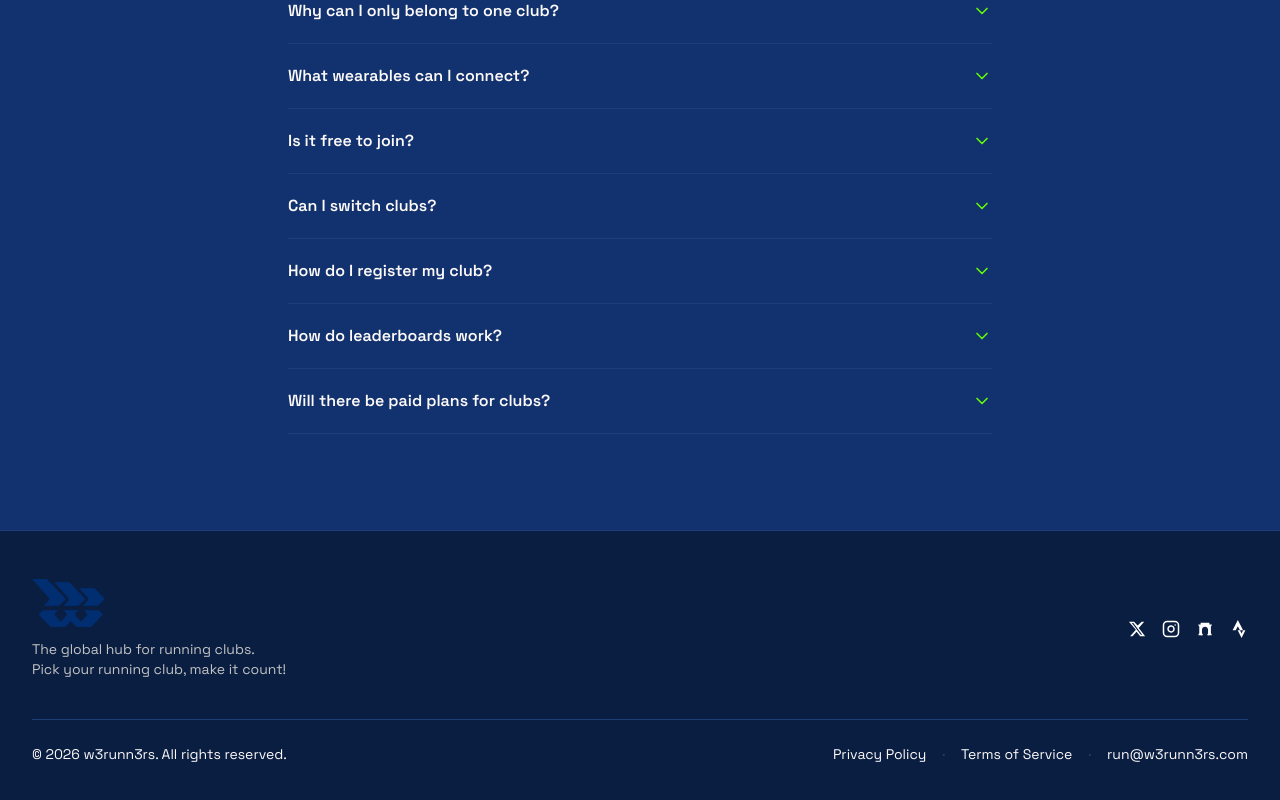
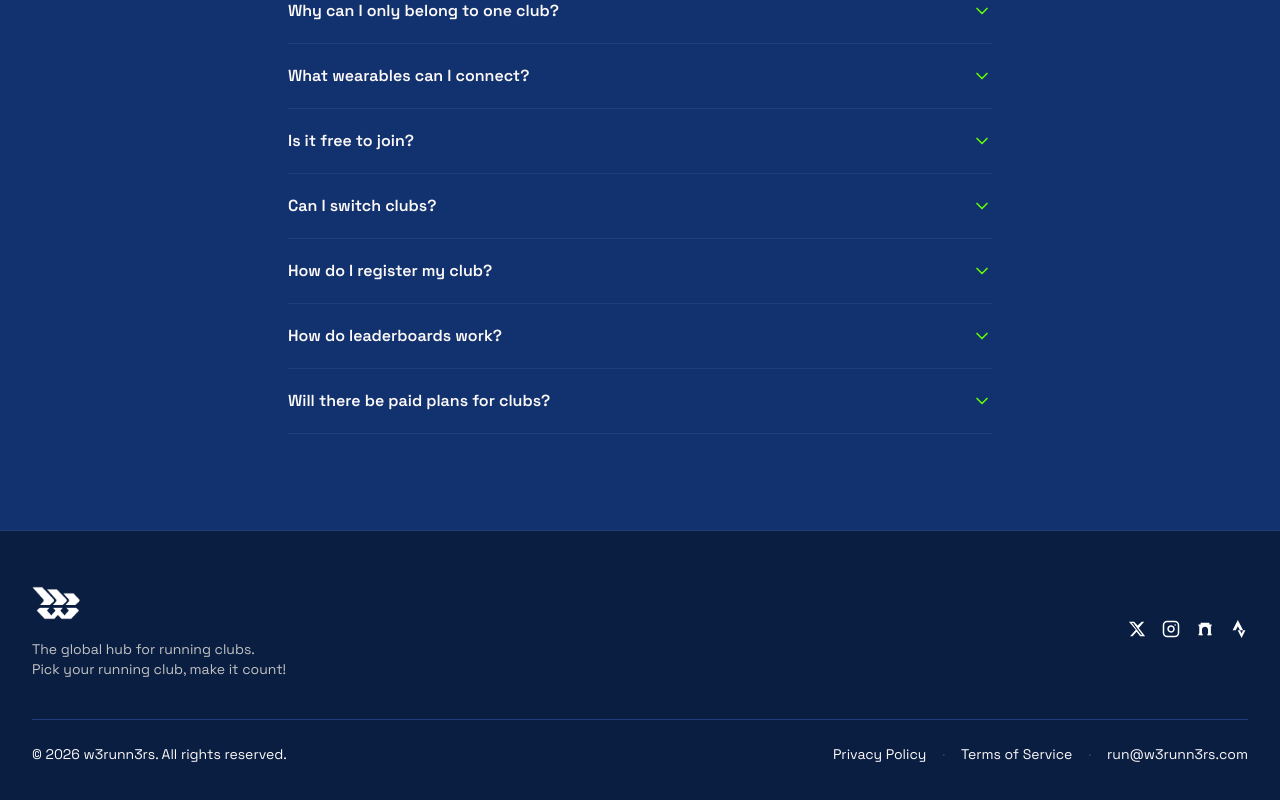
Before and after one commit to chapsMX/WeRunners_WEB, a Next.js app: page /en in a window 1280 px wide. Shown: the part 4126-4926 px from the top of the page. Built offline with nearby package versions, Linux system fonts and the light colour scheme; no server answers.

Commit message:
ui footer

```diff
--- a/components/layout/Footer.tsx
+++ b/components/layout/Footer.tsx
@@ -23,7 +23,7 @@ export default function Footer() {
           <div>
             <div className="mb-3">
               <Image
-                src="/images/logoAzul.png"
+                src="/images/logoBlanco.png"
                 alt="w3runn3rs"
                 width={980}
                 height={656}
```
Also changed, not shown: public/images/logoBlanco.png.
